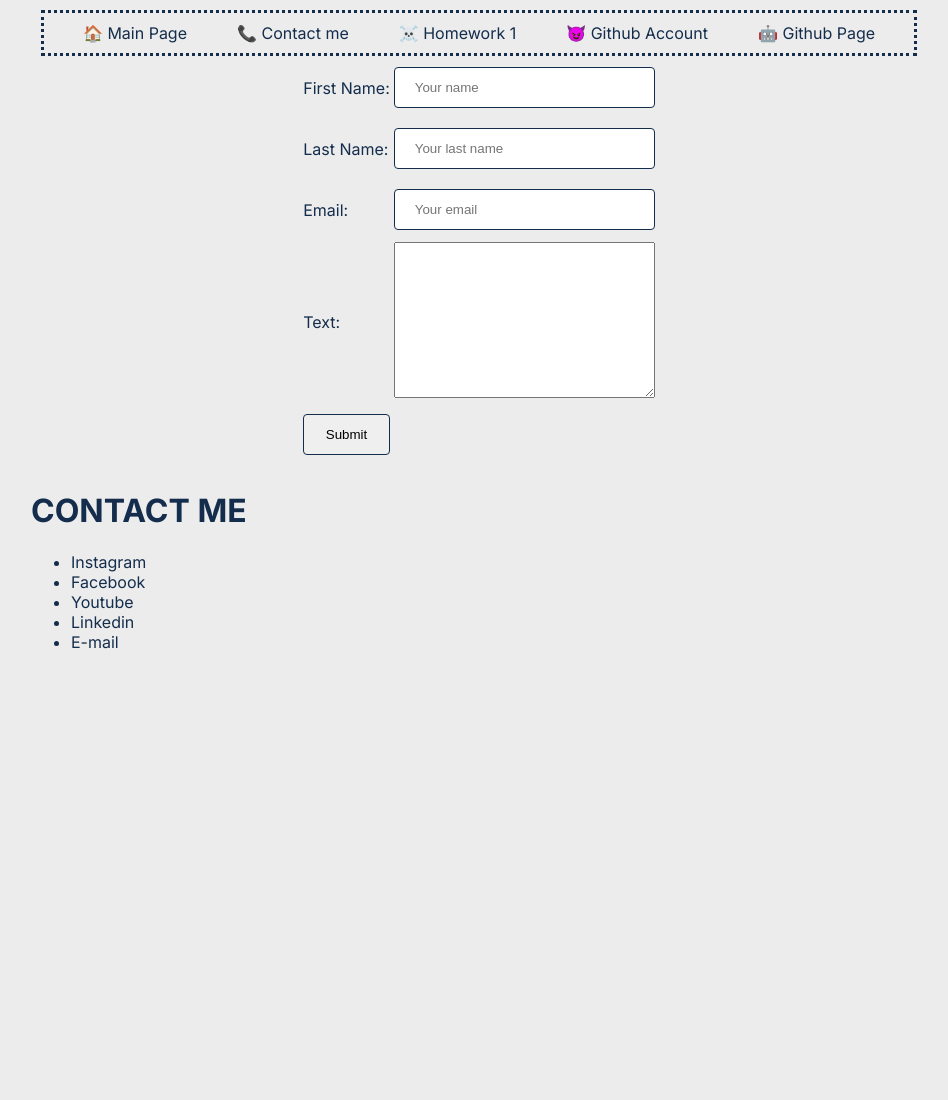
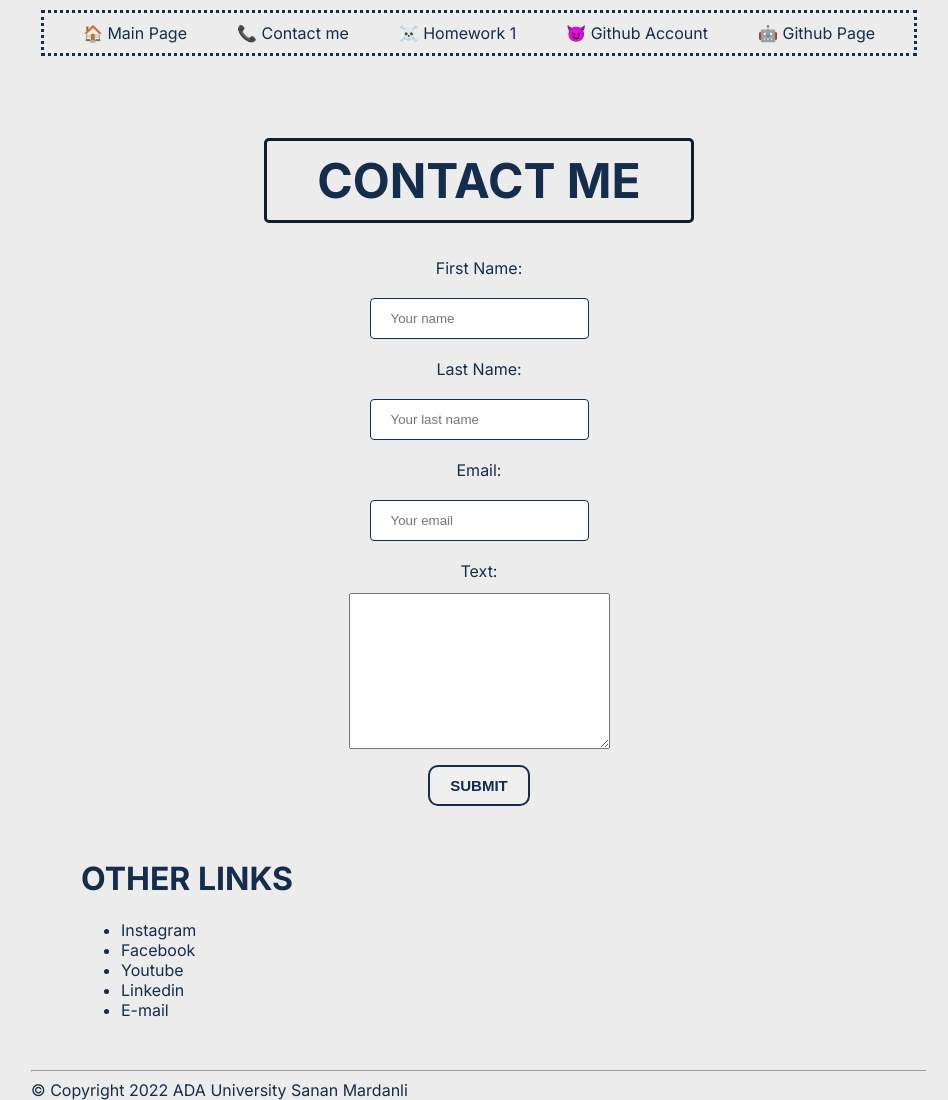
Before and after one commit to SenanM1/webandapplicationI, a plain HTML site: page contact-me.html in a window 1280 px wide. Shown: the whole page, without its empty margins (161-1109 px from the left). Before the commit the page ends 800 px from the top, so only its background shows below. Drawn offline with Linux system fonts and the light colour scheme.

Commit message:
big update

```diff
--- a/contact-me.html
+++ b/contact-me.html
@@ -12,21 +12,29 @@
       href="https://fonts.googleapis.com/css2?family=Inter:wght@100;200;300;400;500;600;700&display=swap"
       rel="stylesheet"
     />
+    <link rel="shortcut icon" href="favicon.ico" type="image/x-icon" />
+    <link rel="icon" href="favicon.ico" type="image/x-icon" />
   </head>
   <body>
-    <div class="main">
-      <div class="header">
+    <main>
+      <div class="main-content">
+        <div class="nav">
           <a href="index.html">🏠 Main Page</a>
           <a href="contact-me.html">📞 Contact me</a>
           <a href="hw1.html" target="_blank">☠️ Homework 1</a>
-        <a href="https://github.com/SenanM1/webandapplicationI" target="_blank"
+          <a
+            href="https://github.com/SenanM1/webandapplicationI"
+            target="_blank"
             >😈 Github Account</a
           >
-        <a href="https://senanm1.github.io/webandapplicationI/" target="_blank"
+          <a
+            href="https://senanm1.github.io/webandapplicationI/"
+            target="_blank"
             >🤖 Github Page</a
           >
         </div>
         <div class="form">
+          <h1>Contact me</h1>
           <form
             action="mailto:smardanli13986@ada.edu.az"
             method="post"
@@ -69,17 +77,24 @@
               <tr class="form-tr">
                 <td><label for="text">Text: </label></td>
                 <td>
-                <textarea name="text" id="text" cols="30" rows="10"></textarea>
+                  <textarea
+                    name="text"
+                    id="text"
+                    cols="30"
+                    rows="10"
+                  ></textarea>
                 </td>
               </tr>
               <tr class="form-tr">
-              <td><input type="submit" value="Submit" /></td>
+                <td>
+                  <button class="submit-button" type="submit">SUBMIT</button>
+                </td>
               </tr>
             </table>
           </form>
         </div>
         <div class="contact-me">
-        <h1>CONTACT ME</h1>
+          <h1>OTHER LINKS</h1>
           <ul>
             <li><a href="#">Instagram</a></li>
             <li><a href="#">Facebook</a></li>
@@ -88,6 +103,10 @@
             <li><a href="#">E-mail</a></li>
           </ul>
         </div>
+        <hr />
+
+        <footer>&copy; Copyright 2022 ADA University Sanan Mardanli</footer>
       </div>
+    </main>
   </body>
 </html>
--- a/style.css
+++ b/style.css
@@ -2,16 +2,23 @@ body {
   margin: auto;
   padding: 0;
   background-color: #ececec;
-    font-family: 'Inter', sans-serif;
+  font-family: "Inter", sans-serif;
   color: #142d4c;
 }
 
-.main {
-    max-width: 70%;
+main {
+  display: flex;
+  flex-direction: column;
+  justify-content: center;
+  align-self: center;
+}
+
+.main-content {
+  width: 70%;
   margin: auto;
 }
 
-.header {
+.nav {
   padding: 10px;
   margin: 10px;
   margin-bottom: 0;
@@ -40,18 +47,20 @@ body {
   margin-left: auto;
   margin-right: auto;
   border-radius: 50%;
+  transition: 0.5s;
 }
 
 .photo-of-me:hover {
   width: 42%;
+  border-radius: 25%;
 }
-
 
 .my-skills-text {
   font-size: 48px;
   text-align: center;
   font-style: normal;
   text-transform: uppercase;
+  margin: 0;
 }
 .my-skills {
   display: flex;
@@ -62,17 +71,28 @@ body {
 a {
   text-decoration: none;
   color: #142d4c;
+  transition: 0.2s;
 }
 
-table {
+table tbody tr {
+  display: flex;
+  flex-direction: column;
+  align-items: center;
+  justify-content: center;
+  gap: 10px;
+}
 
-    margin-left: auto;
-    margin-right: auto;
+table tbody {
+  display: flex;
+  flex-direction: column;
+  gap: 10px;
 }
 
 .form {
-    display: block;
-    text-align: center;
+  display: flex;
+  align-items: center;
+  justify-content: center;
+  flex-direction: column;
 }
 
 form {
@@ -104,3 +124,59 @@ a:hover {
 .second-link {
   padding: 25px;
 }
+
+.gallery {
+  display: flex;
+  align-items: center;
+  justify-content: center;
+  gap: 15px;
+}
+
+.gallery-text {
+  text-transform: uppercase;
+  text-align: left;
+  font-size: 50px;
+}
+
+.gallery img {
+  width: 425px;
+  transition: 0.5s;
+}
+
+.gallery img:hover {
+  transform: scale(1.02);
+}
+
+div {
+  margin: 50px;
+}
+
+.form h1 {
+  text-transform: uppercase;
+  font-size: 48px;
+  border: 3px solid #0f1e2c;
+  padding: 10px 50px;
+  border-radius: 5px;
+}
+
+.submit-button {
+  border: 2px solid #142d4c;
+  cursor: pointer;
+  color: #142d4c;
+  padding: 10px 20px;
+  font-size: 15px;
+  font-weight: 700;
+  text-decoration: none;
+  border-radius: 10px;
+  transition: 0.5s;
+}
+
+.submit-button:hover {
+  background-color: #0f1e2c;
+  color: #ffffff;
+  border-radius: 20px;
+}
+
+.changed {
+  font-size: 20px;
+}
```
Also changed, not shown: index.html (+48 -16 lines), favicon.ico (added), imgs/1.jpg (added), imgs/2.jpg (added), imgs/3.jpg (added). Lines whose indentation alone changed are shown as unchanged.
